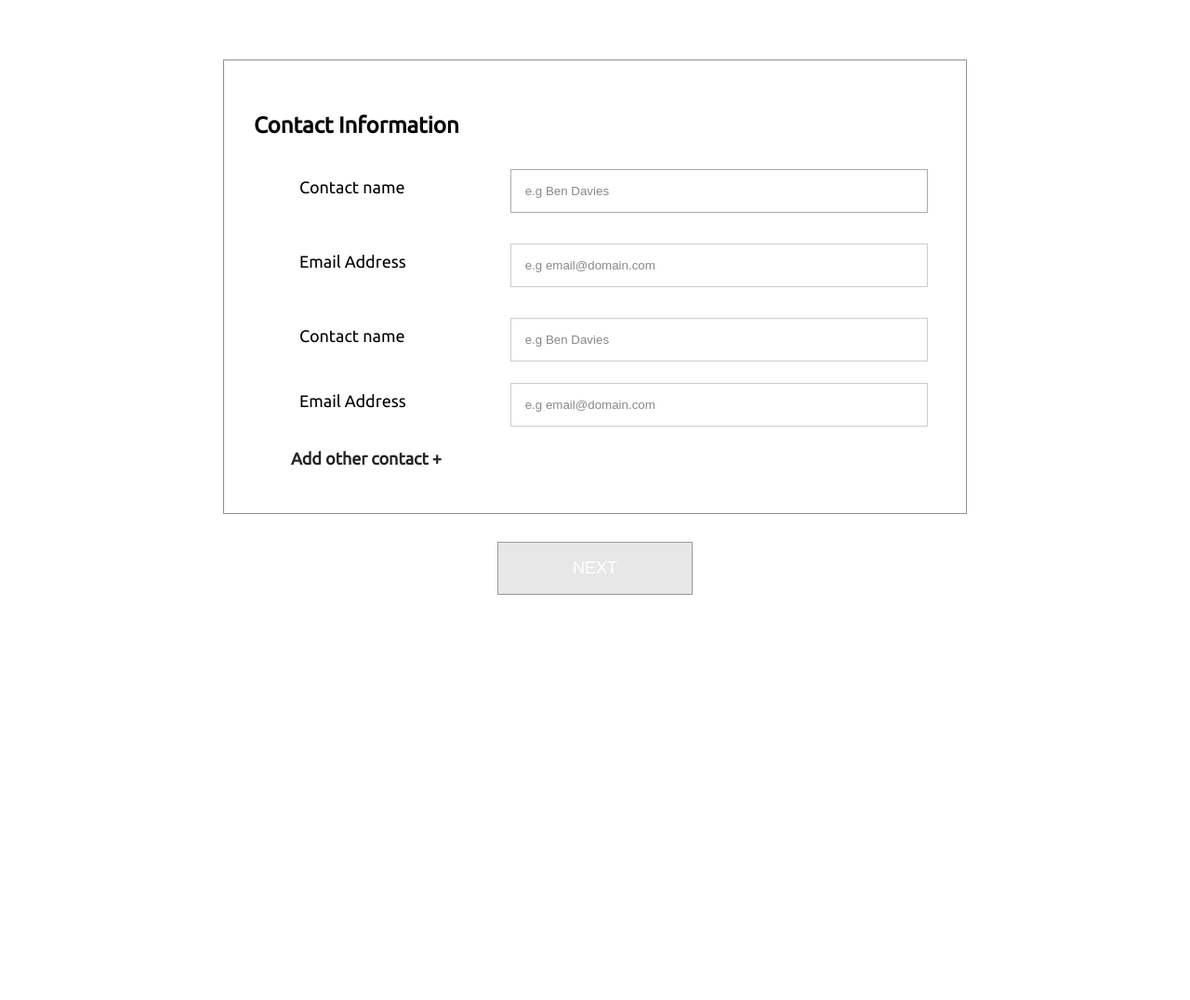
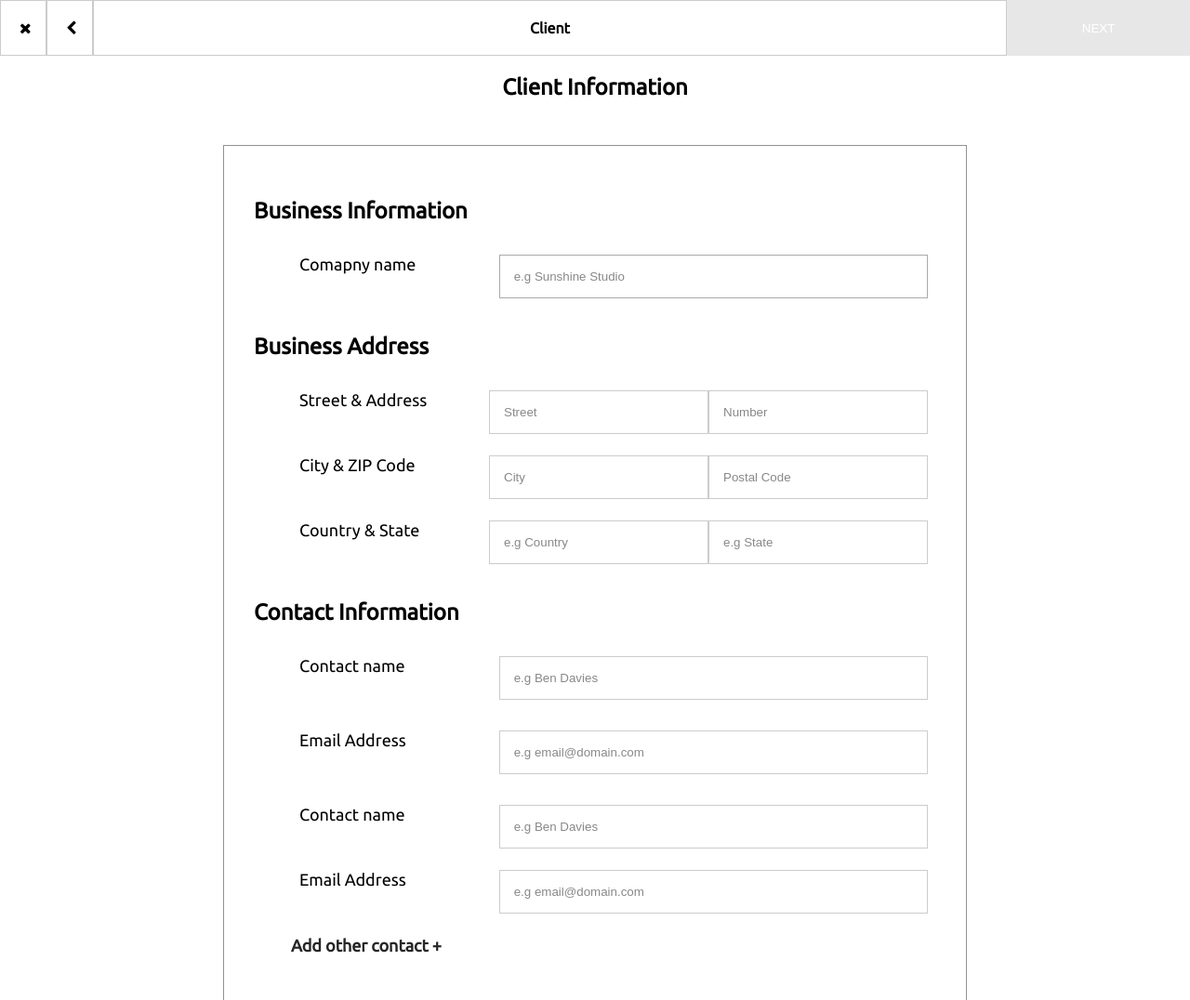
Before and after one commit to yemijeff/LANCER--CLIENT-INACTIVE-EXTRA-DETAILS-EXPANDED-, a plain HTML site: page contactInfo.html in a window 1280 px wide. Shown: the top 1076 px of the page at 93% size. Before the commit the page ends 800 px from the top, so only its background shows below. Drawn offline with Linux system fonts and the light colour scheme.

Commit message:
completed task

```diff
--- a/contactInfo.html
+++ b/contactInfo.html
@@ -4,6 +4,7 @@
     <meta charset="UTF-8">
     <meta name="viewport" content="width=device-width, initial-scale=1.0">
     <meta http-equiv="X-UA-Compatible" content="ie=edge">
+    <link rel="stylesheet" href="https://cdnjs.cloudflare.com/ajax/libs/font-awesome/4.7.0/css/font-awesome.min.css">
     <link href="https://fonts.googleapis.com/css?family=Ubuntu&display=swap" rel="stylesheet">
     <title>Lancer client Information inactive</title>
 </head>
@@ -23,21 +24,26 @@
     position: relative;
     border: 1px solid #919191;
     padding: 2rem;
-    margin-top: 4rem;
+    margin-top: 3rem;
   }
   li {
     list-style: none;
   }
-  .form-row {
+  .form-row, .form-row-1{
     display: flex;
     justify-content: center;
     padding: .5em;
   }
   .form-row > label {
-    padding: .5em 1em .5em 0;
     flex: .5;
   }
   .form-row > input {
+    flex: 1;
+  }
+   .form-row-1 > label {
+    flex: 1;
+  }
+  .form-row-1 > input {
     flex: 1;
   }
   #contact input[type="text"],
@@ -104,6 +110,9 @@
     font-size: 24px;
     font-weight: 600
   }
+  h2 {
+    text-align: center;
+  }
   .button-div {
     display: flex;
     justify-content: center;
@@ -119,11 +128,126 @@
     color: #FFFFFF;
     cursor: pointer;
   }
+.container-a{
+      display:flex;
+      background: white;
+      font-size: 0.8em !important;
+      max-height: 60px;
+  }
+  .container-a > div{
+      border: 1px solid #ccc;
+      padding: 20px;
+      text-align: center;
+      font-size: 1rem;
+  }
+  .box-1{
+
+      flex-flow: column wrap;
+      flex-grow: 2;
+  }
+
+  .container-a>.box-2{
+      flex:2;
+
+  }
+
+  .container-a>.box-3{
+      flex:3;
+      cursor: pointer;
+
+  }
+  .container-a>.box-4{
+      flex:6;
+      font-weight: 600;
+
+  }
+  .box-1:hover, .box-2:hover, .box-3:hover {
+      background: rgba(196, 196, 196, 0.4);
+      transition: all 0.3s ease 0s;
+      border-color:#999999;
+      color: white;
+
+  }
+  .container-a>.box-5{
+      flex: 1;
+      background: rgba(196, 196, 196, 0.4);
+      cursor: pointer;
+      border: none;
+  }
+  .next-btn {
+      color: #ffffff;
+      border: none;
+      background:none;
+      height: 100%;
+      cursor: pointer;
+  }
+    @media only screen and (max-width: 600px) {
+      .menuForSmallScreens {
+          display: flex;
+      }
+      .container {
+        border: none;
+        margin-top: 1rem;
+      }
+      #contact input[type="text"],
+      #contact input[type="email"] {
+        width: 100%;
+        border: 1px solid #ccc;
+        background: #FFF;
+        margin: 0 0 5px;
+        padding: 10px;
+      }
+  }
+
 </style>
 <body>
+  <header class="container-a menuForSmallScreens">
+      <div class="box-1" style="max-width: 50px">
+        <i class="fa fa-times" aria-hidden="true"></i>
+      </div>
+      <div class="box-2" style="max-width: 50px">
+        <i class="fa fa-chevron-left" aria-hidden="true"></i>
+      </div>
+      <div class="box-4">
+        Client
+      </div>
+      <div class="box-5">
+        <a href="#"><button class="next-btn">NEXT</button></a>
+      </div>
+  </header>
+    <h2>Client Information</h2>
     <div class="container">
+      <form id="contact" action="" method="post">
+        <h3>Business Information</h3>
+        <ul>
+          <fieldset>
+            <li class="form-row">
+              <label for="townborn">Comapny name</label>
+              <input placeholder="e.g Sunshine Studio" type="text" tabindex="1" required autofocus>
+            </li>
+          </fieldset>
+        </ul>
+        <h3>Business Address</h3>
+        <ul>
+          <fieldset>
+            <li class="form-row-1">
+              <label for="townborn">Street & Address</label>
+              <input placeholder="Street" type="text" tabindex="1" required autofocus>
+              <input placeholder="Number" class="in" type="text" tabindex="1" required autofocus>
+            </li>
+            <li class="form-row-1">
+              <label for="townborn">City & ZIP Code</label>
+              <input placeholder="City" type="text" tabindex="1" required autofocus>
+              <input placeholder="Postal Code" type="text" tabindex="1" required autofocus>
+            </li>
+            <li class="form-row-1">
+              <label for="townborn">Country & State</label>
+              <input placeholder="e.g Country" type="text" tabindex="1" required autofocus>
+              <input placeholder="e.g State" type="text" tabindex="1" required autofocus>
+            </li>
+          </fieldset>
+        </ul>
         <h3>Contact Information</h3>
-  <form id="contact" action="" method="post">
         <ul>
           <fieldset>
             <li class="form-row">
```
Lines whose indentation alone changed are shown as unchanged.
